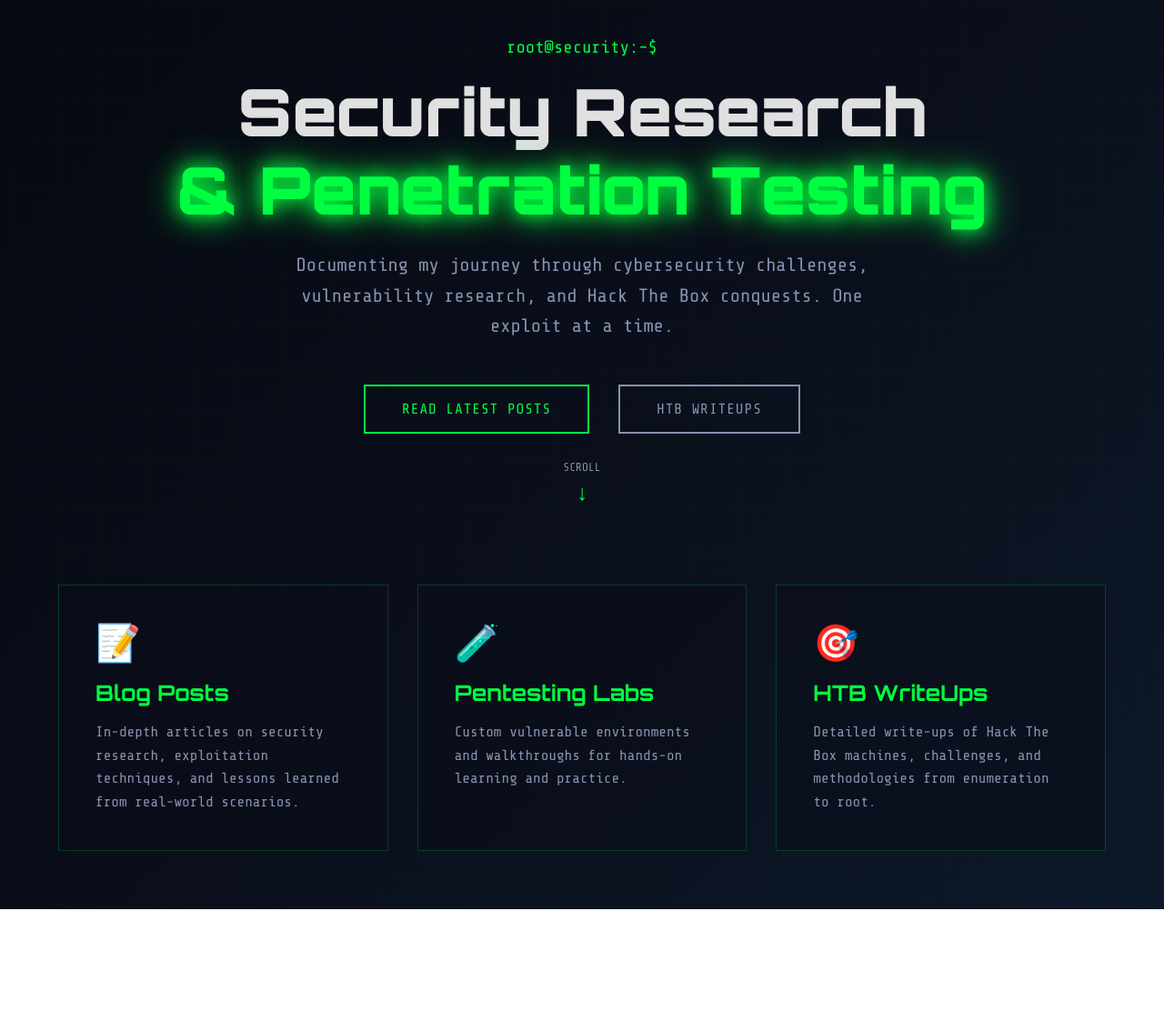
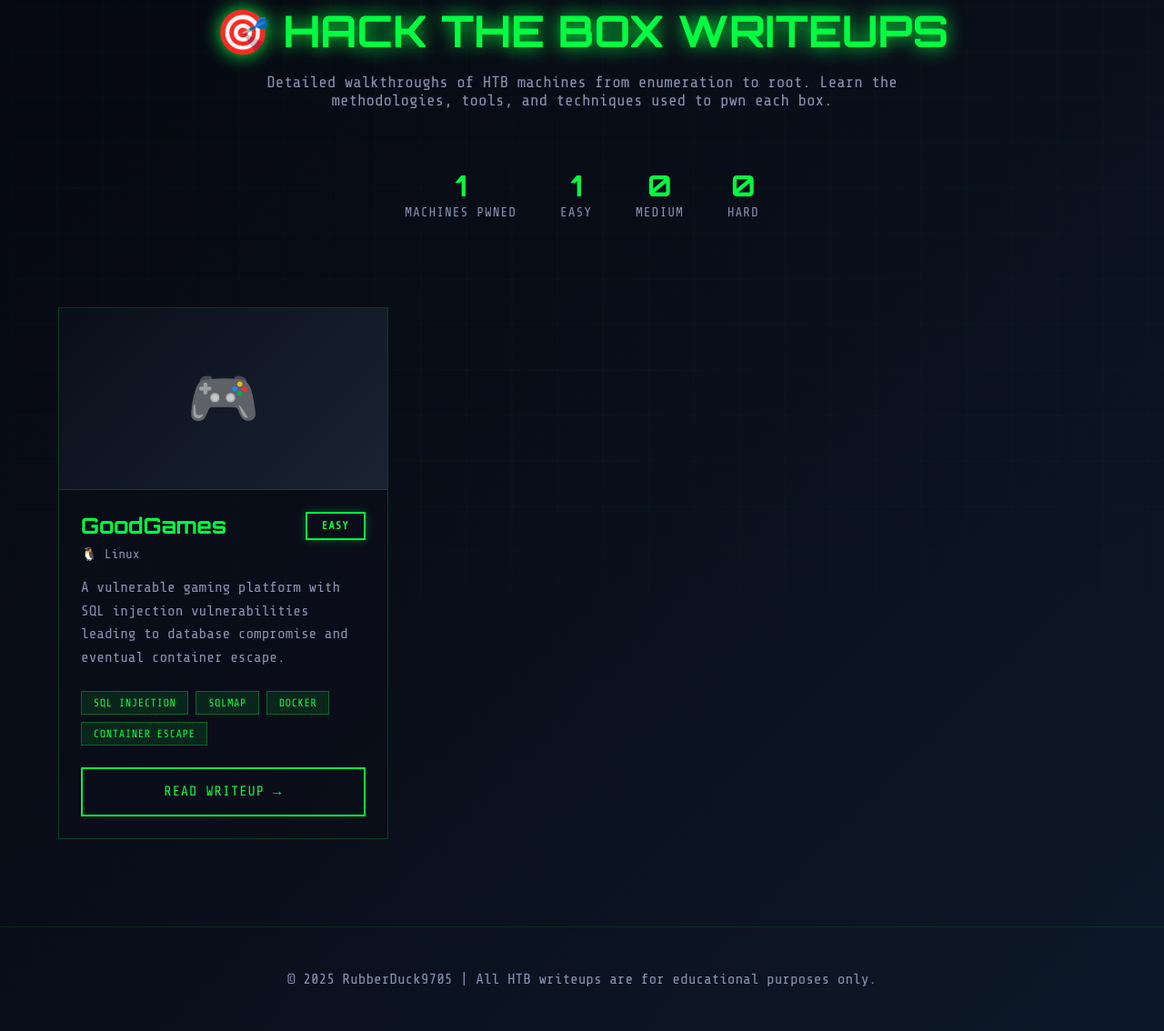
Before and after one commit to rubberduck9705-afk/rubberduck9705-afk.github.io, a plain HTML site: page writeups/index.html in a window 1280 px wide. Shown: the part 156-1290 px from the top of the page at 91% size. Before the commit the page ends 1156 px from the top, so only its background shows below. Drawn offline with nearby package versions, Linux system fonts and the light colour scheme.

Commit message:
Update index.html

```diff
--- a/writeups/index.html
+++ b/writeups/index.html
@@ -3,7 +3,7 @@
 <head>
     <meta charset="UTF-8">
     <meta name="viewport" content="width=device-width, initial-scale=1.0">
-    <title>RubberDuck9705 | Security Research & HTB WriteUps</title>
+    <title>HTB WriteUps | RubberDuck9705</title>
     <link rel="preconnect" href="https://fonts.googleapis.com">
     <link rel="preconnect" href="https://fonts.gstatic.com" crossorigin>
     <link href="https://fonts.googleapis.com/css2?family=Orbitron:wght@400;700;900&family=Share+Tech+Mono&display=swap" rel="stylesheet">
@@ -15,6 +15,10 @@
             --bg-darker: #050810;
             --text-primary: #e0e0e0;
             --text-muted: #8892b0;
+            --easy: #00ff41;
+            --medium: #ffc107;
+            --hard: #ff5722;
+            --insane: #e91e63;
         }
 
         * {
@@ -28,11 +32,9 @@
             background: linear-gradient(135deg, var(--bg-darker) 0%, var(--bg-dark) 50%, #0d1929 100%);
             color: var(--text-primary);
             min-height: 100vh;
-            overflow-x: hidden;
             position: relative;
         }
 
-        /* Animated grid background */
         body::before {
             content: '';
             position: fixed;
@@ -54,14 +56,6 @@
             100% { transform: translate(50px, 50px); }
         }
 
-        /* Glow effect */
-        .glow {
-            text-shadow: 0 0 10px var(--neon-green),
-                         0 0 20px var(--neon-green),
-                         0 0 30px var(--neon-green);
-        }
-
-        /* Navigation */
         nav {
             position: relative;
             z-index: 100;
@@ -80,12 +74,6 @@
             color: var(--neon-green);
             text-decoration: none;
             letter-spacing: 2px;
-            animation: flicker 3s infinite alternate;
-        }
-
-        @keyframes flicker {
-            0%, 100% { opacity: 1; }
-            50% { opacity: 0.95; }
         }
 
         .nav-links {
@@ -103,6 +91,11 @@
             position: relative;
         }
 
+        .nav-links a.active,
+        .nav-links a:hover {
+            color: var(--neon-green);
+        }
+
         .nav-links a::after {
             content: '';
             position: absolute;
@@ -115,95 +108,200 @@
             box-shadow: 0 0 8px var(--neon-green);
         }
 
-        .nav-links a:hover {
-            color: var(--neon-green);
-        }
-
+        .nav-links a.active::after,
         .nav-links a:hover::after {
             width: 100%;
         }
 
-        /* Hero Section */
-        .hero {
+        .header {
             position: relative;
             z-index: 10;
-            min-height: 80vh;
-            display: flex;
-            flex-direction: column;
-            justify-content: center;
-            align-items: center;
+            padding: 4rem 5% 2rem;
             text-align: center;
-            padding: 2rem 5%;
         }
 
-        .terminal-prompt {
+        .header h1 {
+            font-family: 'Orbitron', sans-serif;
+            font-size: 3rem;
             color: var(--neon-green);
-            font-size: 1.2rem;
             margin-bottom: 1rem;
-            opacity: 0;
-            animation: fadeInUp 0.8s ease forwards;
+            text-shadow: 0 0 20px var(--neon-green);
         }
 
-        @keyframes fadeInUp {
-            to {
-                opacity: 1;
-                transform: translateY(0);
-            }
-            from {
-                opacity: 0;
-                transform: translateY(20px);
-            }
+        .header p {
+            color: var(--text-muted);
+            font-size: 1.1rem;
+            max-width: 700px;
+            margin: 0 auto;
         }
 
-        h1 {
-            font-family: 'Orbitron', sans-serif;
-            font-size: 4.5rem;
-            font-weight: 900;
-            line-height: 1.2;
-            margin-bottom: 1.5rem;
-            opacity: 0;
-            animation: fadeInUp 0.8s ease 0.2s forwards;
+        .stats-bar {
+            position: relative;
+            z-index: 10;
+            display: flex;
+            justify-content: center;
+            gap: 3rem;
+            padding: 2rem 5%;
+            margin-bottom: 2rem;
         }
 
-        h1 .highlight {
-            color: var(--neon-green);
-            text-shadow: 0 0 20px var(--neon-green),
-                         0 0 40px var(--neon-green);
+        .stat {
+            text-align: center;
         }
 
-        .subtitle {
-            font-size: 1.3rem;
-            color: var(--text-muted);
-            max-width: 700px;
-            margin-bottom: 3rem;
-            line-height: 1.6;
-            opacity: 0;
-            animation: fadeInUp 0.8s ease 0.4s forwards;
+        .stat-number {
+            font-family: 'Orbitron', sans-serif;
+            font-size: 2rem;
+            font-weight: 700;
+            color: var(--neon-green);
+            display: block;
         }
 
-        .cta-buttons {
-            display: flex;
-            gap: 2rem;
-            opacity: 0;
-            animation: fadeInUp 0.8s ease 0.6s forwards;
-        }
-
-        .btn {
-            padding: 1rem 2.5rem;
-            font-family: 'Share Tech Mono', monospace;
-            font-size: 1rem;
-            text-decoration: none;
-            border: 2px solid var(--neon-green);
-            background: transparent;
-            color: var(--neon-green);
-            cursor: pointer;
-            position: relative;
-            overflow: hidden;
-            transition: all 0.3s ease;
+        .stat-label {
+            color: var(--text-muted);
+            font-size: 0.9rem;
+            text-transform: uppercase;
             letter-spacing: 1px;
         }
 
-        .btn::before {
+        .machines-grid {
+            position: relative;
+            z-index: 10;
+            display: grid;
+            grid-template-columns: repeat(auto-fill, minmax(350px, 1fr));
+            gap: 2rem;
+            padding: 2rem 5%;
+            max-width: 1600px;
+            margin: 0 auto;
+        }
+
+        .machine-card {
+            background: rgba(10, 14, 26, 0.8);
+            border: 1px solid rgba(0, 255, 65, 0.2);
+            overflow: hidden;
+            transition: all 0.3s ease;
+            position: relative;
+        }
+
+        .machine-card::before {
+            content: '';
+            position: absolute;
+            top: 0;
+            left: 0;
+            width: 100%;
+            height: 100%;
+            background: linear-gradient(135deg, transparent, rgba(0, 255, 65, 0.05));
+            opacity: 0;
+            transition: opacity 0.3s ease;
+            pointer-events: none;
+        }
+
+        .machine-card:hover {
+            transform: translateY(-5px);
+            border-color: var(--neon-green);
+            box-shadow: 0 10px 30px rgba(0, 255, 65, 0.3);
+        }
+
+        .machine-card:hover::before {
+            opacity: 1;
+        }
+
+        .machine-thumbnail {
+            width: 100%;
+            height: 200px;
+            background: linear-gradient(135deg, #0a0e1a, #1a2332);
+            display: flex;
+            align-items: center;
+            justify-content: center;
+            font-size: 4rem;
+            border-bottom: 1px solid rgba(0, 255, 65, 0.2);
+        }
+
+        .machine-content {
+            padding: 1.5rem;
+        }
+
+        .machine-header {
+            display: flex;
+            justify-content: space-between;
+            align-items: flex-start;
+            margin-bottom: 1rem;
+        }
+
+        .machine-title {
+            font-family: 'Orbitron', sans-serif;
+            font-size: 1.5rem;
+            color: var(--neon-green);
+            margin-bottom: 0.5rem;
+        }
+
+        .machine-os {
+            font-size: 0.9rem;
+            color: var(--text-muted);
+        }
+
+        .difficulty-badge {
+            padding: 0.4rem 1rem;
+            font-size: 0.75rem;
+            font-weight: 700;
+            text-transform: uppercase;
+            letter-spacing: 1px;
+            border: 2px solid;
+            text-align: center;
+        }
+
+        .difficulty-easy {
+            color: var(--easy);
+            border-color: var(--easy);
+            box-shadow: 0 0 10px rgba(0, 255, 65, 0.3);
+        }
+
+        .difficulty-medium {
+            color: var(--medium);
+            border-color: var(--medium);
+            box-shadow: 0 0 10px rgba(255, 193, 7, 0.3);
+        }
+
+        .machine-description {
+            color: var(--text-muted);
+            line-height: 1.6;
+            margin-bottom: 1.5rem;
+        }
+
+        .machine-tags {
+            display: flex;
+            flex-wrap: wrap;
+            gap: 0.5rem;
+            margin-bottom: 1.5rem;
+        }
+
+        .tag {
+            padding: 0.3rem 0.8rem;
+            background: rgba(0, 255, 65, 0.1);
+            border: 1px solid rgba(0, 255, 65, 0.3);
+            color: var(--neon-green);
+            font-size: 0.75rem;
+            letter-spacing: 0.5px;
+        }
+
+        .read-writeup-btn {
+            display: block;
+            width: 100%;
+            padding: 1rem;
+            background: transparent;
+            border: 2px solid var(--neon-green);
+            color: var(--neon-green);
+            font-family: 'Share Tech Mono', monospace;
+            font-size: 0.95rem;
+            text-decoration: none;
+            text-align: center;
+            letter-spacing: 1px;
+            transition: all 0.3s ease;
+            position: relative;
+            overflow: hidden;
+        }
+
+        .read-writeup-btn::before {
             content: '';
             position: absolute;
             top: 0;
@@ -215,179 +313,132 @@
             z-index: -1;
         }
 
-        .btn:hover {
+        .read-writeup-btn:hover {
             color: var(--bg-dark);
-            box-shadow: 0 0 20px var(--neon-green);
         }
 
-        .btn:hover::before {
+        .read-writeup-btn:hover::before {
             left: 0;
         }
 
-        .btn-secondary {
-            border-color: var(--text-muted);
+        footer {
+            position: relative;
+            z-index: 10;
+            text-align: center;
+            padding: 3rem 5%;
+            margin-top: 4rem;
+            border-top: 1px solid rgba(0, 255, 65, 0.1);
             color: var(--text-muted);
         }
 
-        .btn-secondary::before {
-            background: var(--text-muted);
-        }
+        @media (max-width: 768px) {
+            .header h1 {
+                font-size: 2rem;
+            }
 
-        .btn-secondary:hover {
-            border-color: var(--text-primary);
-            color: var(--bg-dark);
-            box-shadow: 0 0 20px var(--text-primary);
-        }
+            .machines-grid {
+                grid-template-columns: 1fr;
+            }
 
-        /* Scroll indicator */
-        .scroll-indicator {
-            position: absolute;
-            bottom: 2rem;
-            left: 50%;
-            transform: translateX(-50%);
-            display: flex;
-            flex-direction: column;
-            align-items: center;
-            gap: 0.5rem;
-            color: var(--text-muted);
-            font-size: 0.8rem;
-            opacity: 0;
-            animation: fadeInUp 0.8s ease 0.8s forwards, bounce 2s ease infinite;
-        }
-
-        @keyframes bounce {
-            0%, 100% { transform: translateX(-50%) translateY(0); }
-            50% { transform: translateX(-50%) translateY(10px); }
-        }
-
-        .scroll-indicator::after {
-            content: '↓';
-            font-size: 1.5rem;
-            color: var(--neon-green);
-        }
-
-        /* Featured sections preview */
-        .featured-grid {
-            position: relative;
-            z-index: 10;
-            display: grid;
-            grid-template-columns: repeat(auto-fit, minmax(300px, 1fr));
-            gap: 2rem;
-            padding: 4rem 5%;
-            max-width: 1400px;
-            margin: 0 auto;
-        }
-
-        .feature-card {
-            background: rgba(10, 14, 26, 0.6);
-            border: 1px solid rgba(0, 255, 65, 0.2);
-            padding: 2.5rem;
-            transition: all 0.3s ease;
-            position: relative;
-            overflow: hidden;
-        }
-
-        .feature-card::before {
-            content: '';
-            position: absolute;
-            top: 0;
-            left: 0;
-            width: 100%;
-            height: 100%;
-            background: linear-gradient(135deg, transparent, rgba(0, 255, 65, 0.05));
-            opacity: 0;
-            transition: opacity 0.3s ease;
-        }
-
-        .feature-card:hover {
-            border-color: var(--neon-green);
-            transform: translateY(-5px);
-            box-shadow: 0 10px 30px rgba(0, 255, 65, 0.2);
-        }
-
-        .feature-card:hover::before {
-            opacity: 1;
-        }
-
-        .feature-icon {
-            font-size: 2.5rem;
-            margin-bottom: 1rem;
-        }
-
-        .feature-card h3 {
-            font-family: 'Orbitron', sans-serif;
-            font-size: 1.5rem;
-            color: var(--neon-green);
-            margin-bottom: 1rem;
-        }
-
-        .feature-card p {
-            color: var(--text-muted);
-            line-height: 1.6;
-        }
-
-        /* Responsive */
-        @media (max-width: 768px) {
-            h1 {
-                font-size: 2.5rem;
+            .stats-bar {
+                flex-direction: column;
+                gap: 1.5rem;
             }
 
             .nav-links {
                 gap: 1.5rem;
-            }
-
-            .cta-buttons {
-                flex-direction: column;
-                gap: 1rem;
-            }
-
-            .featured-grid {
-                grid-template-columns: 1fr;
+                font-size: 0.85rem;
             }
         }
     </style>
 </head>
 <body>
     <nav>
-        <a href="#" class="logo">RUBBERDUCK9705</a>
+        <a href="../index.html" class="logo">RUBBERDUCK9705</a>
         <ul class="nav-links">
-            <li><a href="#blog">BLOG</a></li>
-            <li><a href="#labs">LABS</a></li>
-            <li><a href="writeups/index.html">HTB WRITEUPS</a></li>
-            <li><a href="#about">ABOUT</a></li>
+            <li><a href="../index.html#blog">BLOG</a></li>
+            <li><a href="../index.html#labs">LABS</a></li>
+            <li><a href="index.html" class="active">HTB WRITEUPS</a></li>
+            <li><a href="../index.html#about">ABOUT</a></li>
         </ul>
     </nav>
 
-    <section class="hero">
-        <div class="terminal-prompt">root@security:~$</div>
-        <h1>Security Research<br><span class="highlight">& Penetration Testing</span></h1>
-        <p class="subtitle">
-            Documenting my journey through cybersecurity challenges, vulnerability research,
-            and Hack The Box conquests. One exploit at a time.
-        </p>
-        <div class="cta-buttons">
-            <a href="#blog" class="btn">READ LATEST POSTS</a>
-            <a href="writeups/index.html" class="btn btn-secondary">HTB WRITEUPS</a>
-        </div>
-        <div class="scroll-indicator">SCROLL</div>
+    <section class="header">
+        <h1>🎯 HACK THE BOX WRITEUPS</h1>
+        <p>Detailed walkthroughs of HTB machines from enumeration to root. Learn the methodologies, tools, and techniques used to pwn each box.</p>
     </section>
 
-    <section class="featured-grid">
-        <div class="feature-card">
-            <div class="feature-icon">📝</div>
-            <h3>Blog Posts</h3>
-            <p>In-depth articles on security research, exploitation techniques, and lessons learned from real-world scenarios.</p>
+    <section class="stats-bar">
+        <div class="stat">
+            <span class="stat-number">1</span>
+            <span class="stat-label">Machines Pwned</span>
         </div>
-        <div class="feature-card">
-            <div class="feature-icon">🧪</div>
-            <h3>Pentesting Labs</h3>
-            <p>Custom vulnerable environments and walkthroughs for hands-on learning and practice.</p>
+        <div class="stat">
+            <span class="stat-number">1</span>
+            <span class="stat-label">Easy</span>
         </div>
-        <div class="feature-card">
-            <div class="feature-icon">🎯</div>
-            <h3>HTB WriteUps</h3>
-            <p>Detailed write-ups of Hack The Box machines, challenges, and methodologies from enumeration to root.</p>
+        <div class="stat">
+            <span class="stat-number">0</span>
+            <span class="stat-label">Medium</span>
+        </div>
+        <div class="stat">
+            <span class="stat-number">0</span>
+            <span class="stat-label">Hard</span>
         </div>
     </section>
+
+    <section class="machines-grid">
+        <!-- GoodGames Machine -->
+        <article class="machine-card">
+            <div class="machine-thumbnail">🎮</div>
+            <div class="machine-content">
+                <div class="machine-header">
+                    <div>
+                        <h2 class="machine-title">GoodGames</h2>
+                        <p class="machine-os">🐧 Linux</p>
+                    </div>
+                    <span class="difficulty-badge difficulty-easy">EASY</span>
+                </div>
+                <p class="machine-description">
+                    A vulnerable gaming platform with SQL injection vulnerabilities leading to database compromise and eventual container escape.
+                </p>
+                <div class="machine-tags">
+                    <span class="tag">SQL INJECTION</span>
+                    <span class="tag">SQLMAP</span>
+                    <span class="tag">DOCKER</span>
+                    <span class="tag">CONTAINER ESCAPE</span>
+                </div>
+                <a href="goodgames/goodgames.html" class="read-writeup-btn">READ WRITEUP →</a>
+            </div>
+        </article>
+
+        <!-- Template for future machines - just copy and modify -->
+        <!--
+        <article class="machine-card">
+            <div class="machine-thumbnail">💀</div>
+            <div class="machine-content">
+                <div class="machine-header">
+                    <div>
+                        <h2 class="machine-title">Machine Name</h2>
+                        <p class="machine-os">🐧 Linux / 🪟 Windows</p>
+                    </div>
+                    <span class="difficulty-badge difficulty-medium">MEDIUM</span>
+                </div>
+                <p class="machine-description">
+                    Brief description of the machine and attack vectors.
+                </p>
+                <div class="machine-tags">
+                    <span class="tag">WEB</span>
+                    <span class="tag">PRIVILEGE ESCALATION</span>
+                </div>
+                <a href="machinename/machinename.html" class="read-writeup-btn">READ WRITEUP →</a>
+            </div>
+        </article>
+        -->
+    </section>
+
+    <footer>
+        <p>© 2025 RubberDuck9705 | All HTB writeups are for educational purposes only.</p>
+    </footer>
 </body>
 </html>
```
